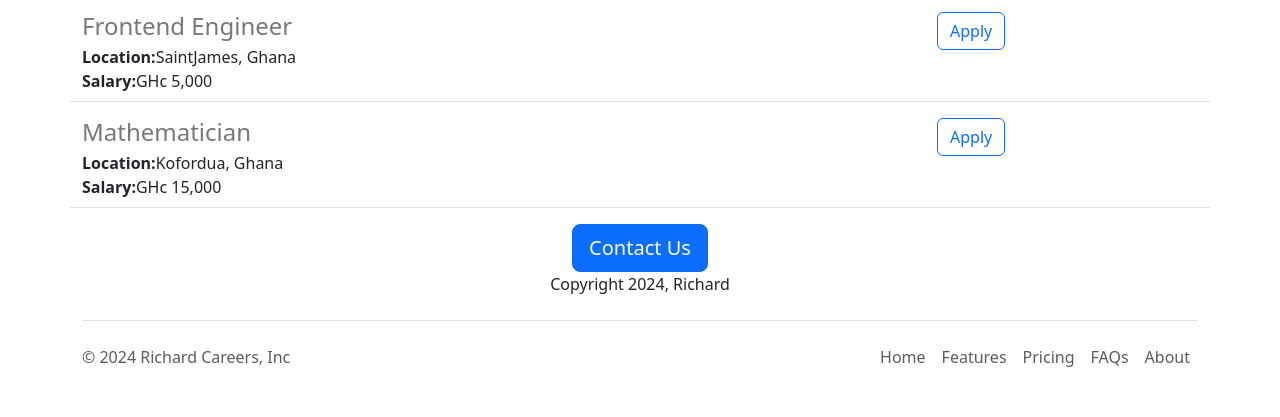
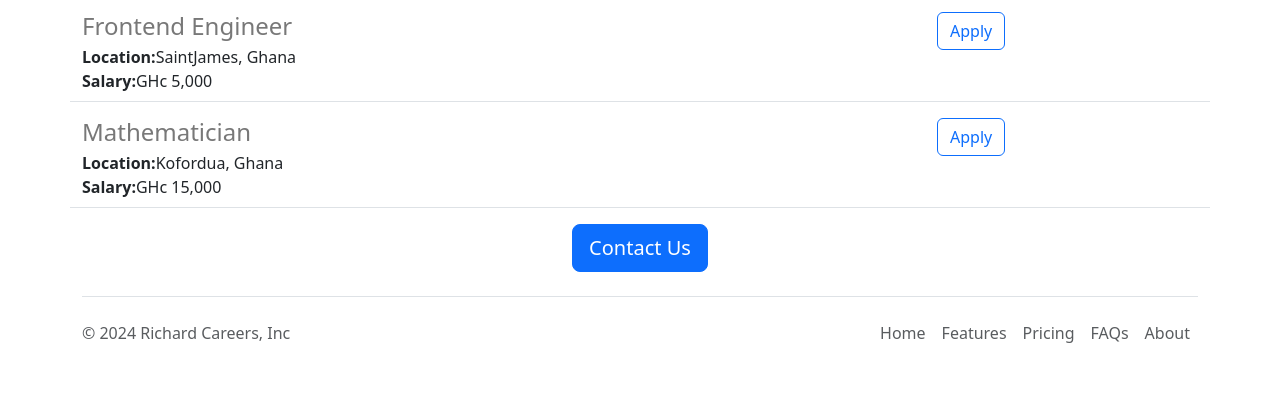
Before and after one commit to rgmarfo/Richard-careers-website, a Flask app: page / in a window 1280 px wide. Shown: the part 1138-1555 px from the top of the page. After the commit the page ends 1481 px from the top, so only its background shows below. Run offline with Flask 3, Linux system fonts and the light colour scheme.

Commit message:
changes made

```diff
--- a/templates/home.html
+++ b/templates/home.html
@@ -61,7 +61,6 @@
         </p>
         <div class="text-center">
           <button type="button" class="btn btn-primary btn-lg ">Contact Us</button>
-          <p>Copyright 2024, Richard</p>
         </div>
 
     </div>
```
